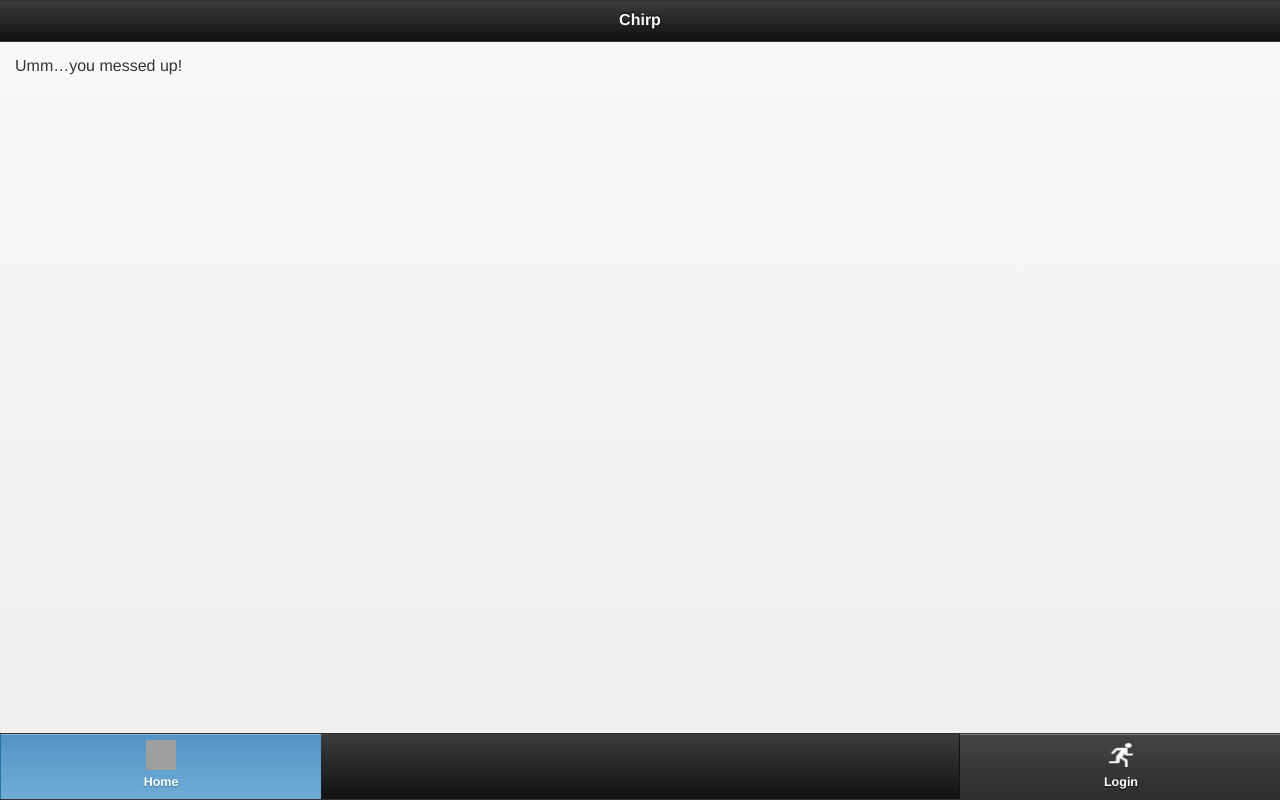
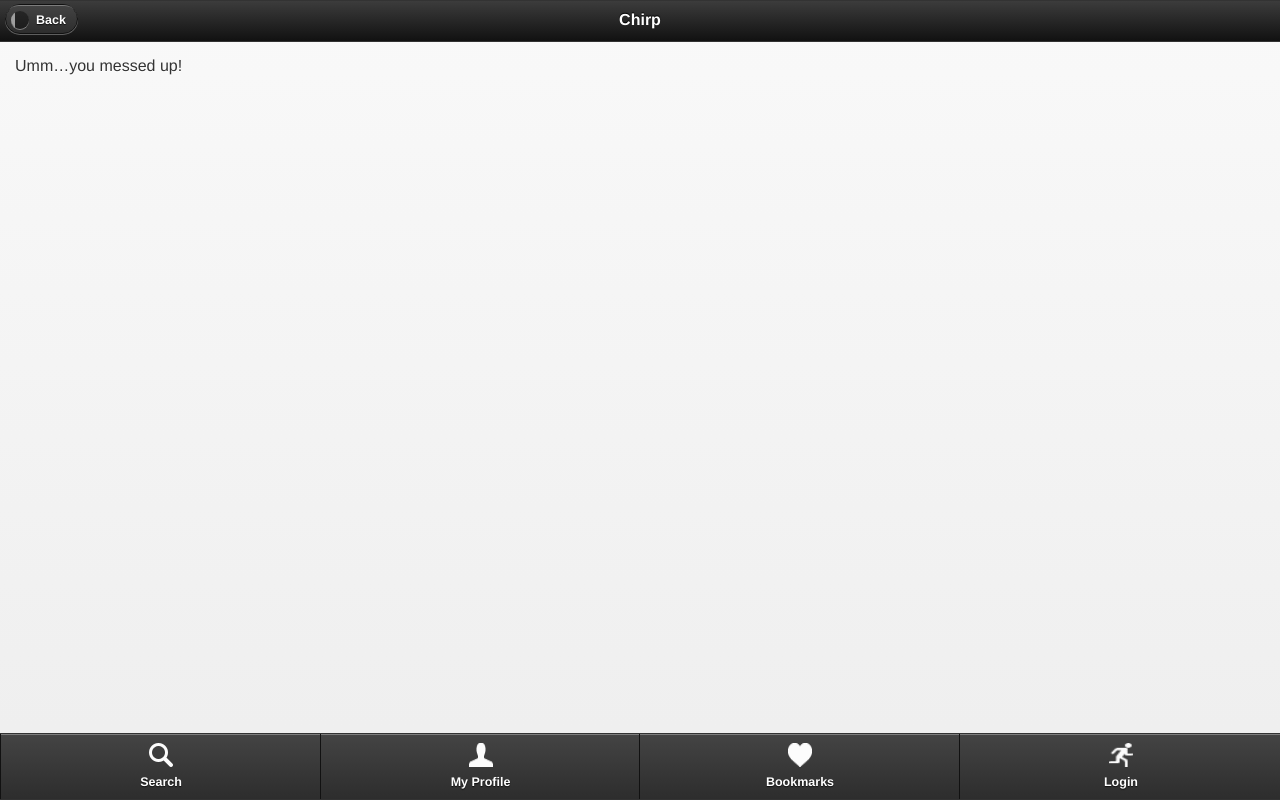
Before and after one commit to bshapero/cs147proj, a PHP site: page /login_attempt_failure.php in a window 1280 px wide. Run offline with PHP 8.4, Linux system fonts and the light colour scheme; grey boxes are pictures that could not be loaded.

Commit message:
about and failure

```diff
--- a/about.php
+++ b/about.php
@@ -37,7 +37,6 @@
 		<h1>4.</h1>
 		<ul>
 			<li><a href="index.php"><img src="browse.gif"></img></a></li>
-			<li>or</li>
 			<li><a href="login.php"><img src="login.gif"></img></a></li>
 		</ul>
 		</div>
--- a/login_attempt_failure.php
+++ b/login_attempt_failure.php
@@ -11,6 +11,7 @@
 
 <body>
 	<div data-role="header">
+		<a href="#" data-icon="back" data-rel="back">Back</a>
 		<h1>Chirp</h1>
 			<?php
 				if(isset($_SESSION['id'])) {
@@ -33,10 +34,10 @@ Umm…you messed up!
 	<div data-role="footer" data-id="samebar" class="nav-glyphish-example" data-position="fixed" data-tap-toggle="false">
 		<div data-role="navbar" class="nav-glyphish-example" data-grid="c">
 			<ul>
-				<li><a href="index.php" id="home" data-icon="custom" class="ui-btn-active">Home</a></li>
-				<li></li>
-				<li></li>
-				<li><a href="login.php" id="login" data-icon="custom">Login</a></li>
+				<li><a href="index.php" id="search" data-icon="custom">Search</a></li>
+				<li><a href="profile.php" id="profile" data-icon="custom">My Profile</a></li>
+				<li><a href="bookmarks.php" id="bookmarks" data-icon="custom">Bookmarks</a></li>
+				<li><a href="login.php" id="login" data-icon="custom" >Login</a></li>
 			</ul>
 		</div>
 	</div>
```
